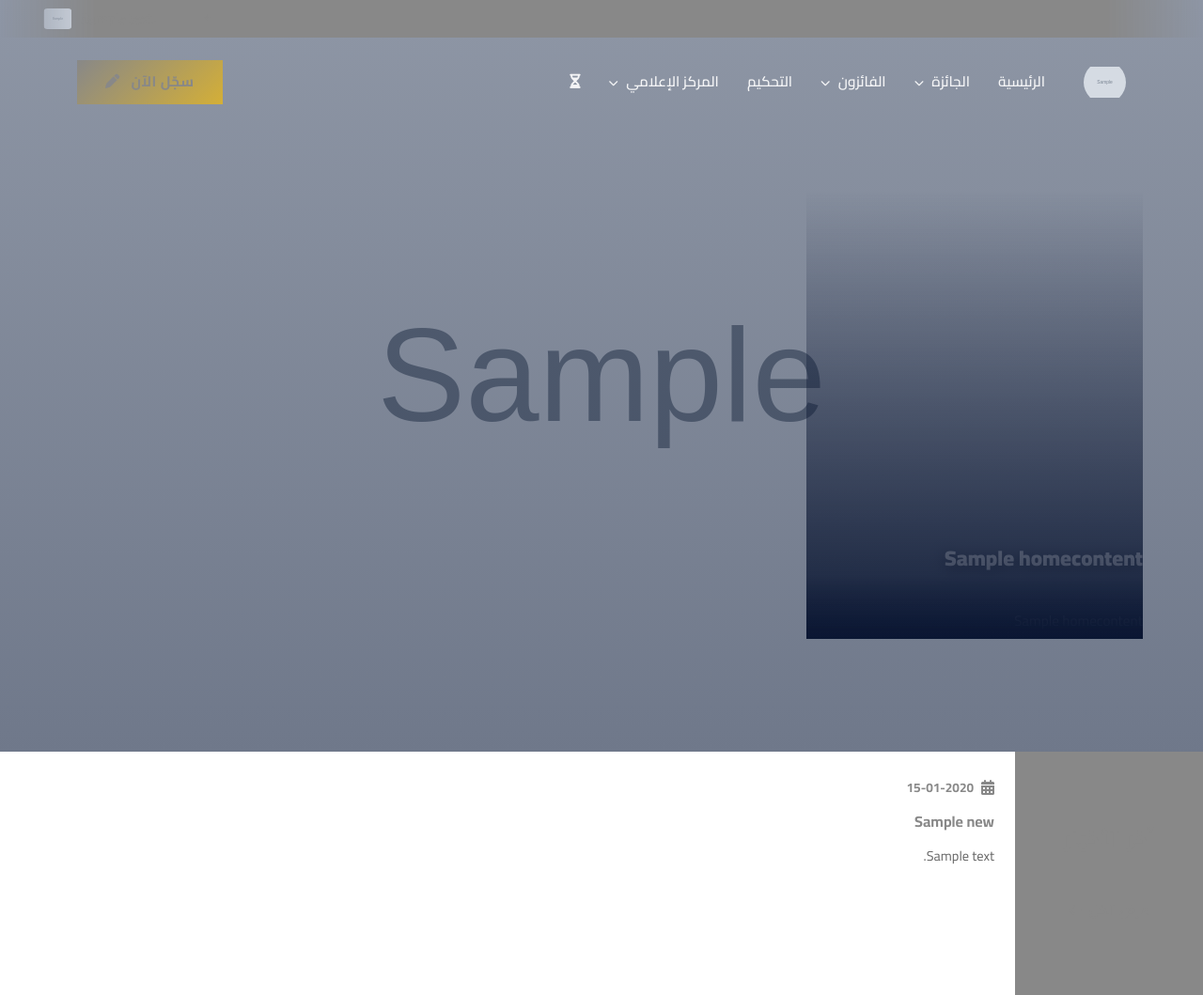
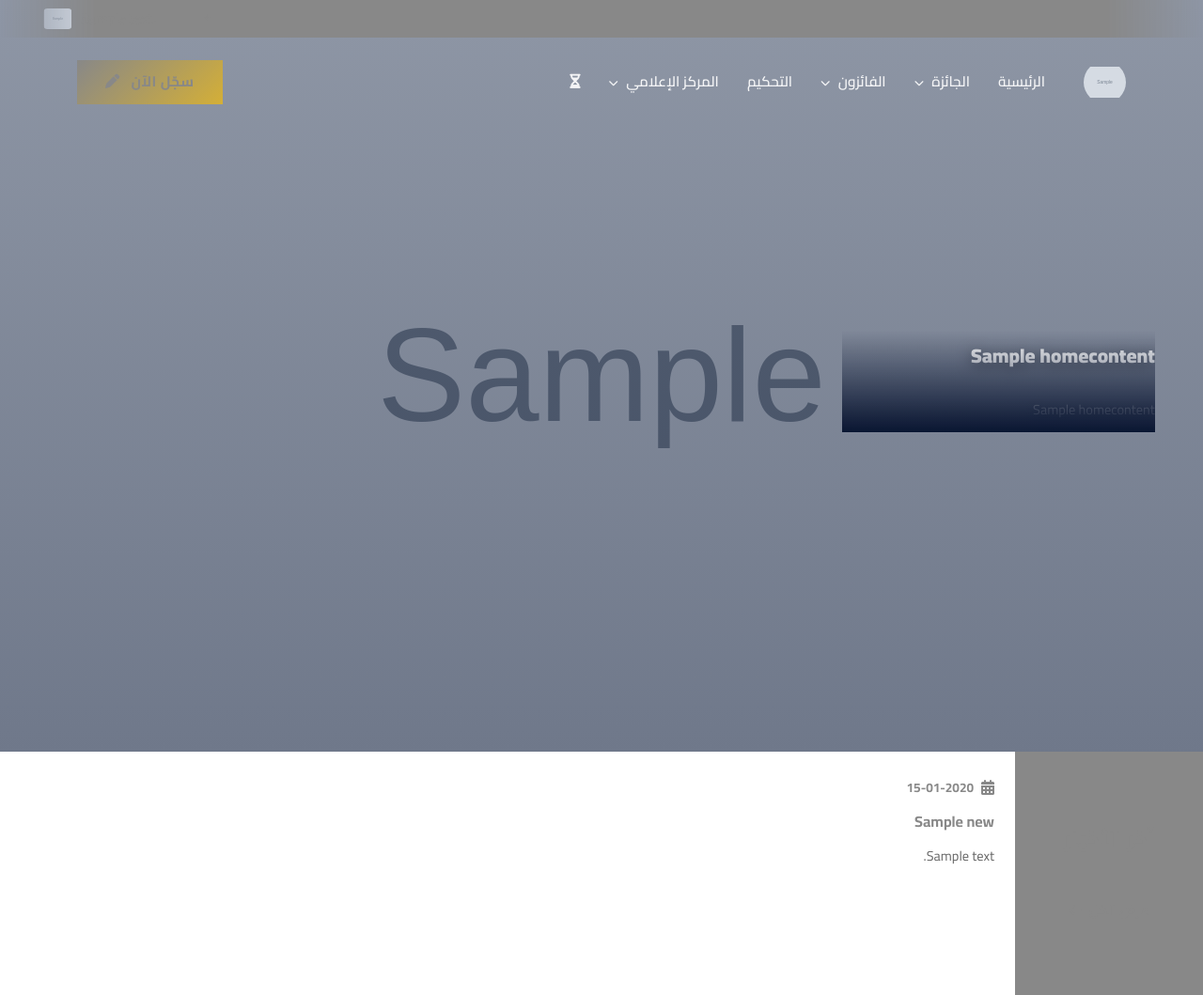
Before and after one commit to BdRjo/IAJ, a Django app: page / in a window 1280 px wide. Shown: the top 1059 px of the page at 94% size. Run offline with Django 5.2, Linux system fonts and the light colour scheme; tables that the repository leaves empty hold one stand-in row (values such as "Sample post"); grey boxes marked "Sample" are stand-in pictures.

Commit message:
Refactor side-credits section and animations

```diff
--- a/award/templates/award/home.html
+++ b/award/templates/award/home.html
@@ -48,16 +48,17 @@
                 <!-- طبقة غامقة فوق الخلفية -->
                 <div class="hero-slide-overlay" style="background: linear-gradient(rgba(10, 22, 50, 0.35), rgba(10, 22, 50, 0.5));"></div>
 
+                <!-- نص متحرك على اليمين - مباشرة بالهيرو -->
+                <div class="side-credits">
+                    <div class="side-credits-mask"></div>
+                    <div class="side-credits-scroll">
+                        <h3 class="sc-heading">{{ content.hero_title }}</h3>
+                        <p class="sc-text">{{ content.hero_subtitle }}</p>
+                    </div>
+                </div>
+
                 <!-- محتوى السلايد: البطاقة الشفافة -->
                 <div style="position: absolute; top: 0; left: 0; width: 100%; height: 100%; z-index: 2; display: flex; align-items: center; justify-content: center; padding: 80px 30px 150px;">
-                    <!-- نص متحرك على اليمين -->
-                    <div class="side-credits">
-                        <div class="side-credits-mask"></div>
-                        <div class="side-credits-scroll">
-                            <h3 class="sc-heading">{{ content.hero_title }}</h3>
-                            <p class="sc-text">{{ content.hero_subtitle }}</p>
-                        </div>
-                    </div>
                     {% if card.card_type == 'text' %}
                         <!-- نص فقط -->
                         <div class="hero-transparent-card"
@@ -110,21 +111,20 @@
 
 <style>
 /* ===== نص متحرك جانبي - شارة أفلام ===== */
-.side-credits { position: absolute; top: 15%; right: 5%; width: 28%; height: 70%; z-index: 3; pointer-events: none; overflow: hidden; }
-.side-credits-mask { position: absolute; top: 0; left: 0; width: 100%; height: 100%; z-index: 2; pointer-events: none; background: linear-gradient(to bottom, transparent 0%, transparent 15%, rgba(10,22,50,0.85) 95%, rgba(10,22,50,0.95) 100%), linear-gradient(to top, rgba(10,22,50,0.9) 0%, transparent 12%); }
+.side-credits { position: absolute; top: 50%; right: 4%; width: 26%; height: 120px; z-index: 3; pointer-events: none; overflow: hidden; transform: translateY(-50%); }
+.side-credits-mask { position: absolute; top: 0; left: 0; width: 100%; height: 100%; z-index: 2; pointer-events: none; background: linear-gradient(to bottom, transparent 0%, transparent 10%, rgba(10,22,50,0.9) 90%, rgba(10,22,50,1) 100%); }
 .side-credits-scroll { width: 100%; height: 100%; overflow: hidden; display: flex; flex-direction: column; justify-content: flex-end; }
-.side-credits-scroll h3, .side-credits-scroll p { opacity: 0; animation: sideFadeUp 20s linear infinite; }
+.side-credits-scroll h3, .side-credits-scroll p { opacity: 0; animation: sideFadeUp 16s linear infinite; }
 .side-credits-scroll h3 { animation-delay: 0s; }
-.side-credits-scroll p { animation-delay: 3s; }
-.sc-heading { font-size: 1.4rem; font-weight: 900; color: #fff; text-align: right; line-height: 1.8; text-shadow: 0 3px 15px rgba(0,0,0,0.5); padding: 10px 0; }
-.sc-text { font-size: 0.95rem; font-weight: 400; color: rgba(255,255,255,0.88); text-align: right; line-height: 2; text-shadow: 0 2px 10px rgba(0,0,0,0.4); padding: 5px 0; }
+.side-credits-scroll p { animation-delay: 2.5s; }
+.sc-heading { font-size: 1.3rem; font-weight: 900; color: #fff; text-align: right; line-height: 1.7; text-shadow: 0 3px 15px rgba(0,0,0,0.5); padding: 6px 0; }
+.sc-text { font-size: 0.9rem; font-weight: 400; color: rgba(255,255,255,0.88); text-align: right; line-height: 1.9; text-shadow: 0 2px 10px rgba(0,0,0,0.4); padding: 4px 0; }
 @keyframes sideFadeUp {
-    0% { transform: translateY(80%); opacity: 0; }
-    8% { transform: translateY(60%); opacity: 0; }
-    15% { opacity: 1; }
-    70% { opacity: 1; }
-    85% { opacity: 0; transform: translateY(-80%); }
-    100% { opacity: 0; transform: translateY(-100%); }
+    0% { transform: translateY(60%); opacity: 0; }
+    10% { opacity: 1; }
+    75% { opacity: 1; }
+    90% { opacity: 0; transform: translateY(-60%); }
+    100% { opacity: 0; transform: translateY(-80%); }
 }
 @media (max-width: 991px) { .side-credits { display: none; } }
 </style>
```
